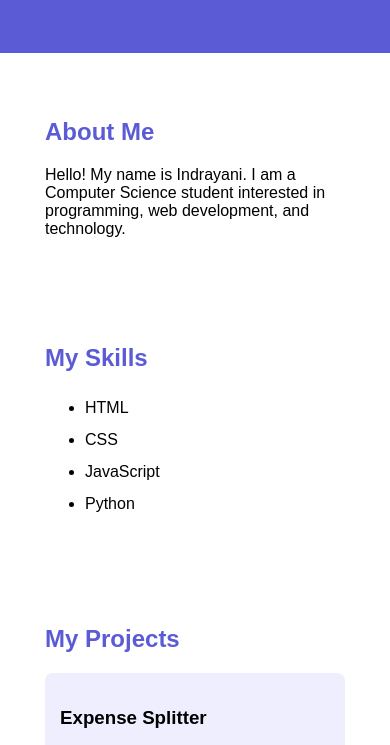
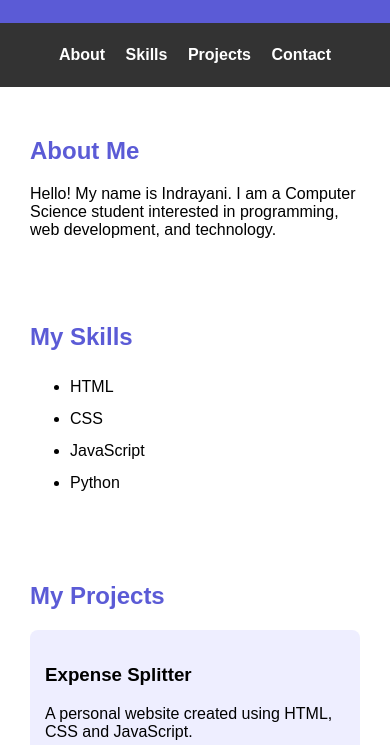
Before and after one commit to bhandindrayani07/GitHub-practical-test, a plain HTML site: page index.html in a window 390 px wide. Shown: the part 141-886 px from the top of the page. Drawn offline with Linux system fonts and the light colour scheme.

Commit message:
Add navigation bar

```diff
--- a/index.html
+++ b/index.html
@@ -14,6 +14,15 @@
         <p>Welcome to my personal website</p>
     </header>
 
+    <!-- Navigation Bar -->
+    <nav>
+        <a href="#about">About</a>
+        <a href="#skills">Skills</a>
+        <a href="#projects">Projects</a>
+        <a href="#contact">Contact</a>
+    </nav>
+
+    <!-- About Section -->
     <section id="about">
         <h2>About Me</h2>
         <p>
@@ -23,6 +32,7 @@
         </p>
     </section>
 
+    <!-- Skills Section -->
     <section id="skills">
         <h2>My Skills</h2>
         <ul>
@@ -33,6 +43,7 @@
         </ul>
     </section>
 
+    <!-- Projects Section -->
     <section id="projects">
         <h2>My Projects</h2>
 
@@ -47,6 +58,7 @@
         </div>
     </section>
 
+    <!-- Contact Section -->
     <section id="contact">
         <h2>Contact Me</h2>
         <p>Email: bhandindrayani08@gmail.com</p>
--- a/style.css
+++ b/style.css
@@ -1,11 +1,13 @@
 
+/* General Styling */
 body {
     font-family: Arial, sans-serif;
     margin: 0;
-    background-color:white;
+    background-color: white;
     color: black;
 }
 
+/* Header */
 header {
     background-color: #5b5bd6;
     color: white;
@@ -13,6 +15,25 @@ header {
     padding: 40px;
 }
 
+/* Navigation Bar */
+nav {
+    background-color: #333;
+    text-align: center;
+    padding: 15px;
+}
+
+nav a {
+    color: white;
+    text-decoration: none;
+    margin: 15px;
+    font-weight: bold;
+}
+
+nav a:hover {
+    color: #aaaaff;
+}
+
+/* Sections */
 section {
     background-color: white;
     margin: 20px;
@@ -20,14 +41,17 @@ section {
     border-radius: 10px;
 }
 
+/* Headings */
 h2 {
     color: #5b5bd6;
 }
 
+/* Skills */
 ul {
     line-height: 2;
 }
 
+/* Projects */
 .project {
     background-color: #eeeeff;
     padding: 15px;
@@ -35,6 +59,7 @@ ul {
     border-radius: 8px;
 }
 
+/* Button */
 button {
     display: block;
     margin: 20px auto;
@@ -49,3 +74,20 @@ button {
 button:hover {
     background-color: #4444aa;
 }
+
+/* Responsive Navigation */
+@media screen and (max-width: 600px) {
+    nav a {
+        display: inline-block;
+        margin: 8px;
+    }
+
+    header {
+        padding: 25px;
+    }
+
+    section {
+        margin: 12px;
+        padding: 18px;
+    }
+}
```
